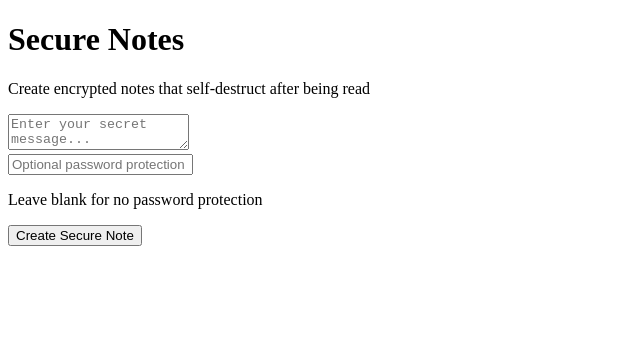
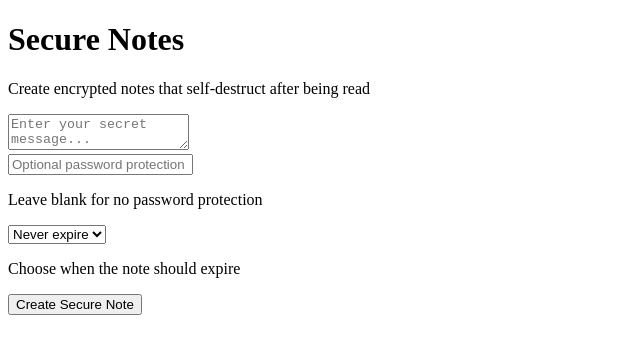
Before and after one commit to wakedog/Privnoteclone, a React (Vite) app in the folder client/: page / in a window 1280 px wide. Shown: the top 354 px of the page, without its empty margins (0-640 px from the left). Built offline with nearby package versions, Linux system fonts and the light colour scheme.

Commit message:
Agent query: Can you create a note with an expiration time and verify the expiration dropdown is visible and working?

```diff
--- a/client/src/pages/Home.tsx
+++ b/client/src/pages/Home.tsx
@@ -11,6 +11,7 @@ import { Loader2 } from "lucide-react";
 interface FormData {
   content: string;
   password?: string;
+  expiresIn?: string;
 }
 
 export function Home() {
@@ -25,13 +26,20 @@ export function Home() {
       const { encrypted, iv } = await encryptMessage(data.content, key);
 
       const passwordHash = data.password ? await hashPassword(data.password) : null;
+      let expiresAt = null;
+      if (data.expiresIn) {
+        const hours = parseInt(data.expiresIn);
+        expiresAt = new Date(Date.now() + hours * 60 * 60 * 1000).toISOString();
+      }
+
       const response = await fetch("/api/notes", {
         method: "POST",
         headers: { "Content-Type": "application/json" },
         body: JSON.stringify({
           encryptedContent: encrypted,
           iv,
-          passwordHash
+          passwordHash,
+          expiresAt
         }),
       });
 
@@ -87,6 +95,7 @@ export function Home() {
               {errors.content && (
                 <p className="text-sm text-destructive">{errors.content.message}</p>
               )}
+              <div className="space-y-4">
                 <div className="space-y-2">
                   <input
                     type="password"
@@ -97,6 +106,22 @@ export function Home() {
                   <p className="text-sm text-muted-foreground">
                     Leave blank for no password protection
                   </p>
+                </div>
+                <div className="space-y-2">
+                  <select
+                    className="w-full px-3 py-2 border rounded-md"
+                    {...register("expiresIn")}
+                  >
+                    <option value="">Never expire</option>
+                    <option value="1">1 hour</option>
+                    <option value="24">24 hours</option>
+                    <option value="72">3 days</option>
+                    <option value="168">1 week</option>
+                  </select>
+                  <p className="text-sm text-muted-foreground">
+                    Choose when the note should expire
+                  </p>
+                </div>
               </div>
             </div>
             <Button
--- a/db/schema.ts
+++ b/db/schema.ts
@@ -7,6 +7,7 @@ export const notes = pgTable("notes", {
   encryptedContent: text("encrypted_content").notNull(),
   iv: text("iv").notNull(), // Initialization vector for encryption
   createdAt: timestamp("created_at").defaultNow().notNull(),
+  expiresAt: timestamp("expires_at"), // Optional expiration time
   readOnce: integer("read_once").default(0).notNull(),
   passwordHash: text("password_hash"), // Optional password protection
 });
```
Also changed, not shown: 2 other files (tests, documents, lock files or other folders). Lines whose indentation alone changed are shown as unchanged.
